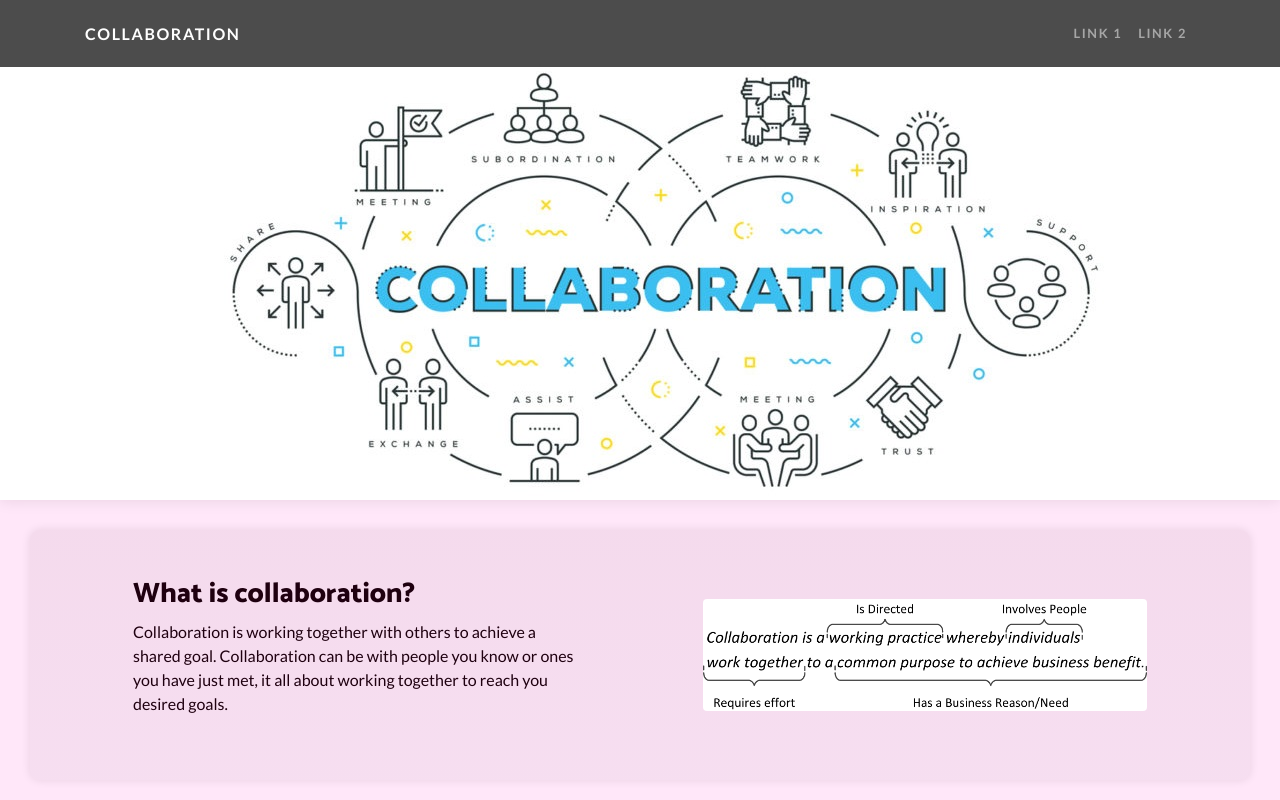
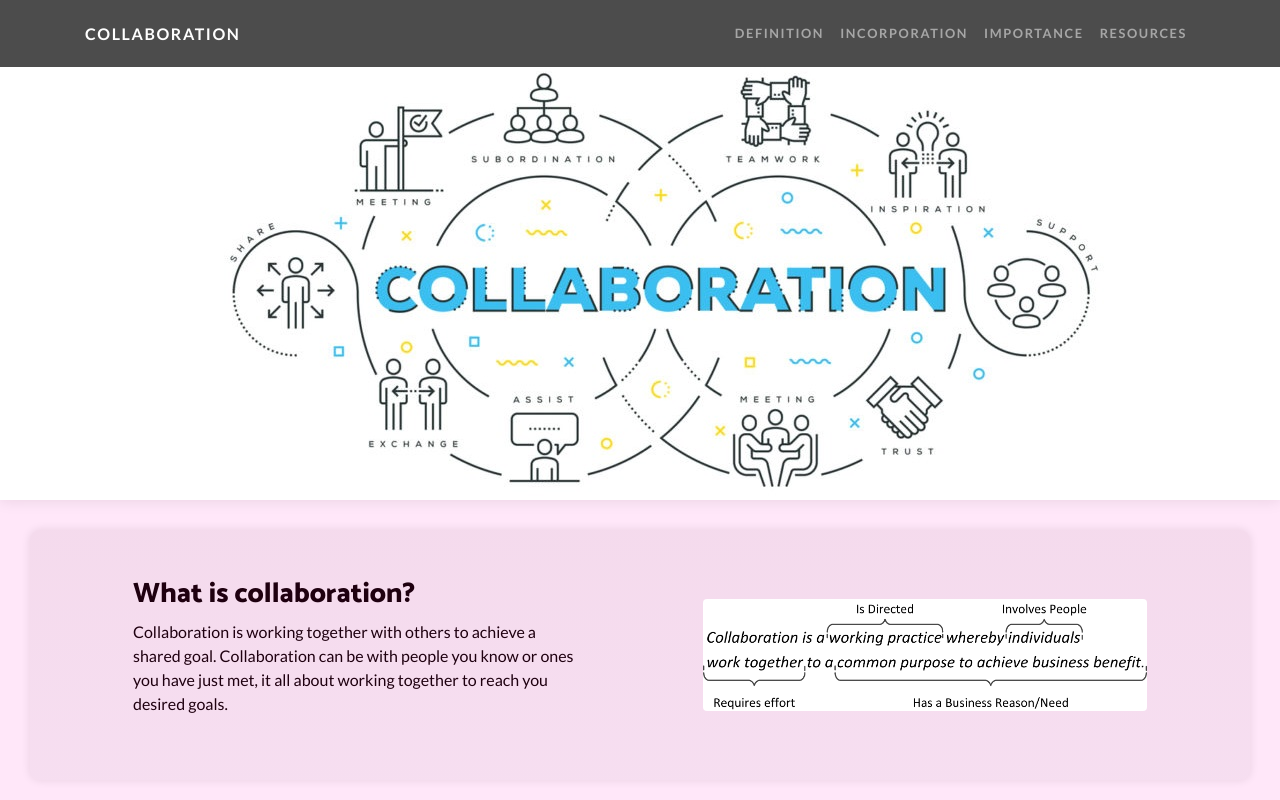
Before and after one commit to KingAshtor/Ch3SelfOrganisingTeamDemo, a website: page index.html in a window 1280 px wide. Shown: the top 800 px of the page. Drawn offline with Linux system fonts and the light colour scheme.

Commit message:
add links
add smooth scroll behavior, give sections ids and add links to them in the nav bar

```diff
--- a/css/changes.css
+++ b/css/changes.css
@@ -3,6 +3,10 @@
     --primary: rgb(153, 108, 130);
     --secondary: rgb(169, 145, 167);
     --tertiary: rgb(31, 0, 16);
+}
+
+html {
+    scroll-behavior: smooth;
 }
 
 body {
--- a/index.html
+++ b/index.html
@@ -35,10 +35,16 @@
       <div class="collapse navbar-collapse" id="navbarResponsive">
         <ul class="navbar-nav ml-auto">
           <li class="nav-item">
-            <a class="nav-link" href="#">Link 1</a>
+            <a class="nav-link" href="#definition">Definition</a>
           </li>
           <li class="nav-item">
-            <a class="nav-link" href="#">link 2</a>
+            <a class="nav-link" href="#incorporation">Incorporation</a>
+          </li>
+          <li class="nav-item">
+            <a class="nav-link" href="#importance">Importance</a>
+          </li>
+          <li class="nav-item">
+            <a class="nav-link" href="#resources">Resources</a>
           </li>
         </ul>
       </div>
@@ -54,7 +60,7 @@
     </div>
   </header>
 
-  <section>
+  <section id="definition">
     <div class="container">
       <div class="row align-items-center">
         <div class="col-lg-6 order-lg-2">
@@ -72,7 +78,7 @@
     </div>
   </section>
 
-  <section>
+  <section id="incorporation">
     <div class="container">
       <div class="row align-items-center">
         <div class="col-lg-6">
@@ -99,7 +105,7 @@
     </div>
   </section>
 
-  <section>
+  <section id="importance">
     <div class="container">
       <div class="row align-items-center">
         <div class="col-lg-6 order-lg-2">
@@ -133,7 +139,7 @@
     </div>
   </section>
 
-  <section>
+  <section id="resources">
     <div class="container">
       <div class="row align-items-center">
         <div class="col-lg-6">
```
